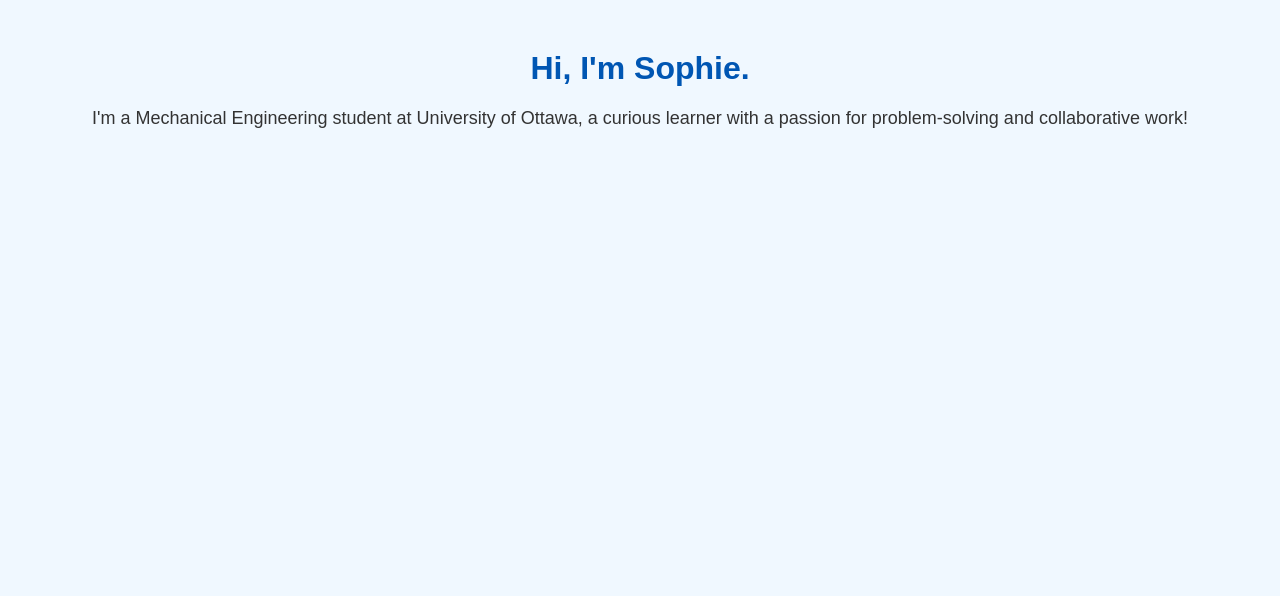
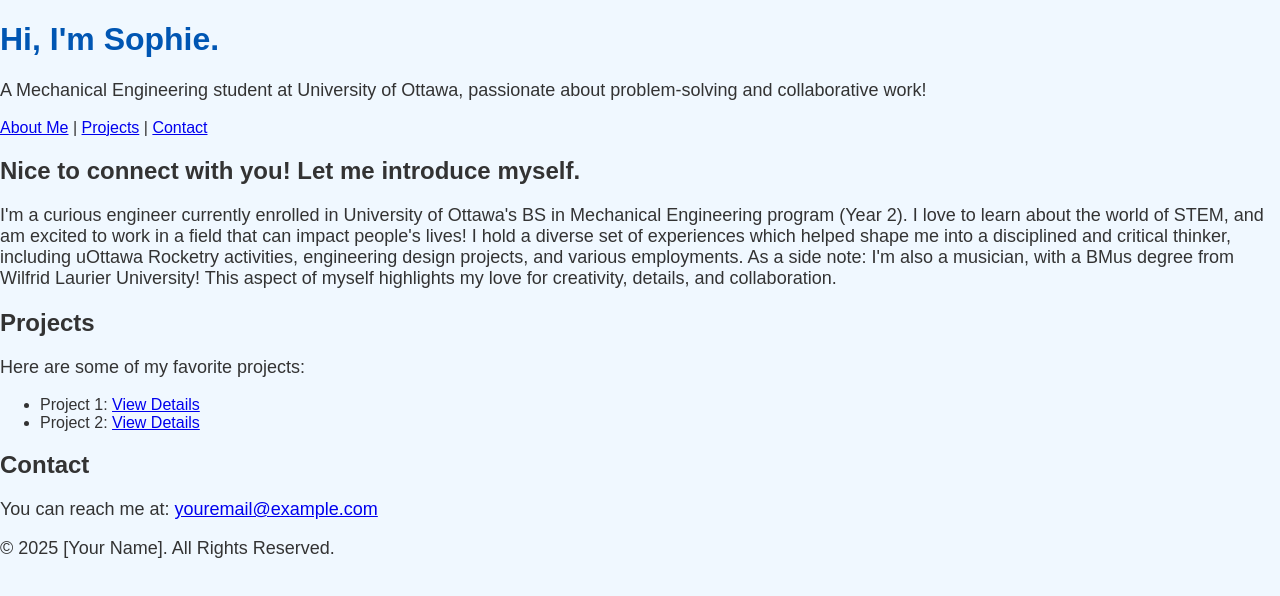
Before and after one commit to skim12345/About, a plain HTML site: page index.html in a window 1280 px wide. Drawn offline with Linux system fonts and the light colour scheme.

Commit message:
Update index.html

```diff
--- a/index.html
+++ b/index.html
@@ -1,20 +1,56 @@
 <!DOCTYPE html>
 <html lang="en">
 <head>
-  <link rel="stylesheet" href="style.css">
   <meta charset="UTF-8">
   <meta name="viewport" content="width=device-width, initial-scale=1.0">
   <title>My GitHub Pages Website</title>
-  <style>
-    body {
-      font-family: Arial, serif;
-      text-align: center;
-      margin-top: 50px;
-    }
-  </style>
+  <link rel="stylesheet" href="style.css">
 </head>
+
 <body>
-  <h1>Hi, I'm Sophie.</h1>
-  <p>I'm a Mechanical Engineering student at University of Ottawa, a curious learner with a passion for problem-solving and collaborative work!</p>
+<!--   <h1>Hi, I'm Sophie.</h1>
+  <p>I'm a Mechanical Engineering student at University of Ottawa, a curious learner with a passion for problem-solving and collaborative work!</p> -->
+
+  <header>
+    <h1>Hi, I'm Sophie.</h1>
+    <p>A Mechanical Engineering student at University of Ottawa, passionate about problem-solving and collaborative work!</p>
+    <nav>
+      <a href="#about-me">About Me</a> |
+      <a href="#projects">Projects</a> |
+      <a href="#contact">Contact</a>
+    </nav>
+  </header>
+
+  <main>
+    <!-- About Me Section -->
+    <section id="about-me">
+      <h2>Nice to connect with you! Let me introduce myself.</h2>
+      <p>I'm a curious engineer currently enrolled in University of Ottawa's BS in Mechanical Engineering program (Year 2).
+        I love to learn about the world of STEM, and am excited to work in a field that can impact people's lives! I hold a diverse set of experiences
+        which helped shape me into a disciplined and critical thinker, including uOttawa Rocketry activities, engineering design projects, and various employments.
+      As a side note: I'm also a musician, with a BMus degree from Wilfrid Laurier University! This aspect of myself highlights my love for creativity, details,
+        and collaboration.</p>
+    </section>
+
+    <!-- Projects Section -->
+    <section id="projects">
+      <h2>Projects</h2>
+      <p>Here are some of my favorite projects:</p>
+      <ul>
+        <li>Project 1: <a href="#">View Details</a></li>
+        <li>Project 2: <a href="#">View Details</a></li>
+      </ul>
+    </section>
+
+    <!-- Contact Section -->
+    <section id="contact">
+      <h2>Contact</h2>
+      <p>You can reach me at: <a href="mailto:youremail@example.com">youremail@example.com</a></p>
+    </section>
+  </main>
+
+  <footer>
+    <p>&copy; 2025 [Your Name]. All Rights Reserved.</p>
+  </footer>
 </body>
 </html>
```
